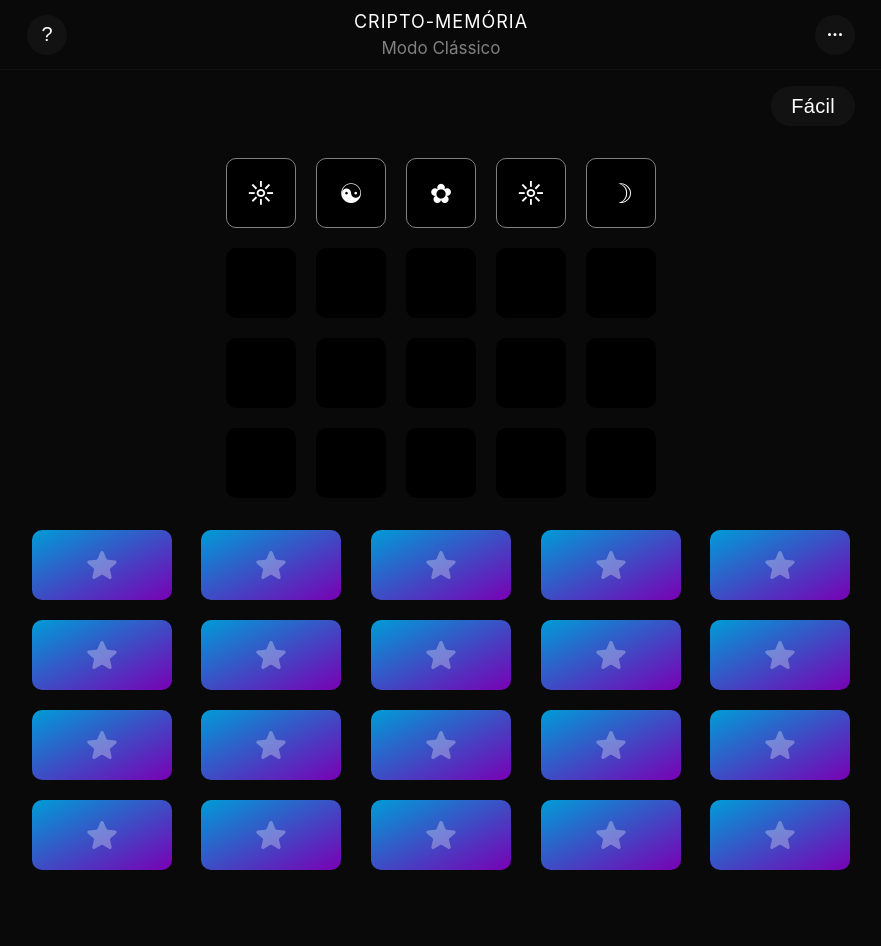
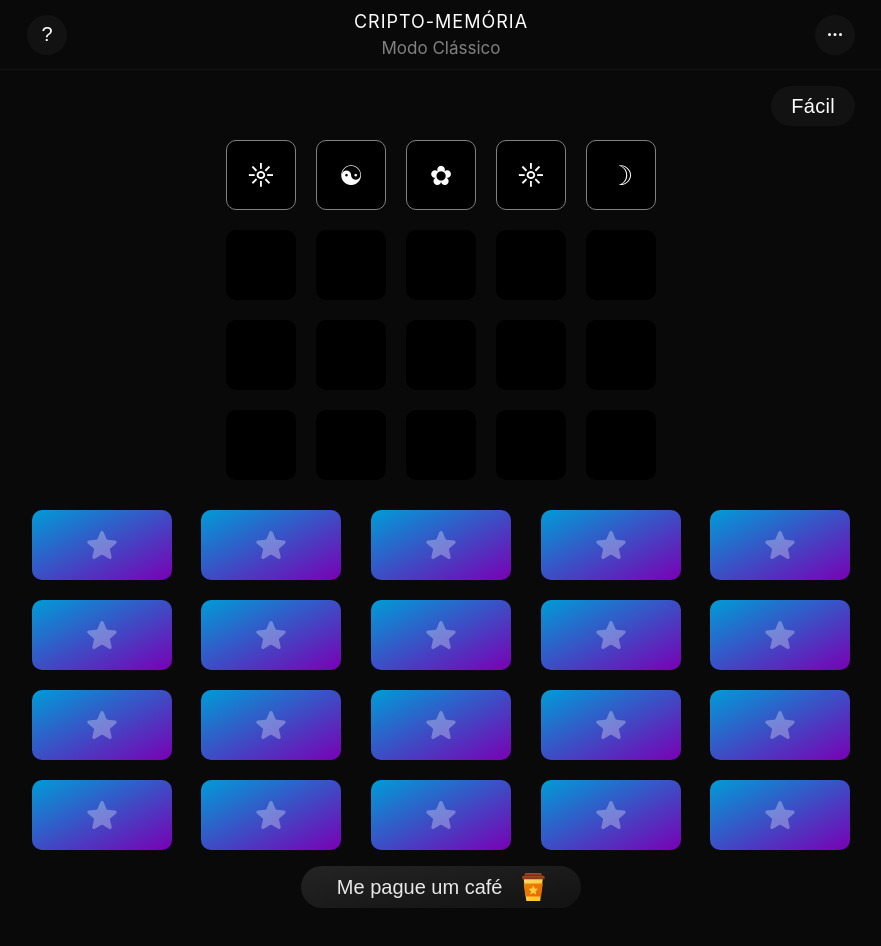
Before and after one commit to abner-bernal/criptomemoria, a Next.js app: page / in a window 1280 px wide. Shown: the top 946 px of the page, without its empty margins (199-1080 px from the left). Built offline with nearby package versions, Linux system fonts and the light colour scheme.

Commit message:
Add Donate

```diff
--- /dev/null
+++ b/src/components/BuyMeACoffee/index.tsx
@@ -0,0 +1,20 @@
+import { CoffeeCup, DonateButton } from "./styles";
+
+function BuyMeACoffee() {
+
+  const handleClickDonate = () => {
+    window.PayPal.Donation.Checkout({
+      env: 'production',
+      hosted_button_id: '6GKPEAWPT3YHY',
+    }).renderTo(window.parent)
+  }
+
+  return(
+    <DonateButton onClick={handleClickDonate}>
+      <span>Me pague um café</span>
+      <CoffeeCup />
+    </DonateButton>
+  );
+}
+
+export default BuyMeACoffee;
--- /dev/null
+++ b/src/components/BuyMeACoffee/styles.ts
@@ -0,0 +1,60 @@
+import styled, { keyframes } from "styled-components";
+import CoffeeCupIcon from "../CoffeeCupIcon";
+
+export const DonateButton = styled.button`
+height: 42px;
+border-radius: 22px;
+padding: 7px 36px;
+margin: 16px 0;
+background-image: linear-gradient(to bottom right, ${props => props.theme.colors.gray80}, ${props => props.theme.colors.gray85});
+
+display: flex;
+justify-content: center;
+align-items: center;
+gap: 20px;
+
+span {
+  font-size: 2rem;
+  line-height: 24px;
+  font-weight: 400;
+  color: ${props => props.theme.colors.gray10};
+}
+
+@media(max-width: 540px) {
+  height: 40px;
+
+  span {
+    font-size: 1.7rem;
+  }
+}
+`;
+
+const shakeCoffee = keyframes`
+0% {
+  transform:matrix(1.00,0.00,0.00,1.00,0,0);
+}
+1% {
+  transform:matrix(1.00,0.00,0.00,1.00,0,-6);
+}
+2% {
+  transform:matrix(0.94,0.34,-0.34,0.94,3,-7);
+}
+3% {
+  transform:matrix(0.96,-0.28,0.28,0.96,-4,-6);
+}
+4% {
+  transform:matrix(1.00,0.00,0.00,1.00,0,-8);
+}
+5% {
+  transform:matrix(1.00,0.00,0.00,1.00,0,4);
+}
+6%, 100% {
+  transform:matrix(1.00,0.00,0.00,1.00,0,0);
+}
+`;
+
+export const CoffeeCup = styled(CoffeeCupIcon)`
+  height: 100%;
+  width: auto;
+  animation: ${shakeCoffee} 18s 3s forwards infinite;
+`;
--- /dev/null
+++ b/src/components/CoffeeCupIcon/index.tsx
@@ -0,0 +1,82 @@
+import { memo } from "react";
+
+function CoffeeCupIcon({...rest}) {
+  return (
+    <svg
+      {...rest}
+      width='237'
+      height='292'
+      fillRule='evenodd'
+      clipRule='evenodd'
+      imageRendering='optimizeQuality'
+      shapeRendering='geometricPrecision'
+      textRendering='geometricPrecision'
+      viewBox='0 0 237 291.05'
+    >
+      <defs>
+        <linearGradient
+          id='id0'
+          x1='118.25'
+          x2='118.25'
+          y1='27.45'
+          y2='63.83'
+          gradientUnits='userSpaceOnUse'
+        >
+          <stop offset='0' stopColor='#A24E27'></stop>
+          <stop offset='1' stopColor='#853214'></stop>
+        </linearGradient>
+        <linearGradient
+          id='id1'
+          x1='116.71'
+          x2='116.71'
+          y1='0.17'
+          y2='27.45'
+          gradientUnits='userSpaceOnUse'
+          xlinkHref='#id0'
+        ></linearGradient>
+        <linearGradient
+          id='id2'
+          x1='52.65'
+          x2='162.17'
+          y1='87.59'
+          y2='266.67'
+          gradientUnits='userSpaceOnUse'
+        >
+          <stop offset='0' stopColor='#EC8501'></stop>
+          <stop offset='1' stopColor='#E56901'></stop>
+        </linearGradient>
+        <linearGradient
+          id='id3'
+          x1='1.12'
+          x2='203.74'
+          y1='71.57'
+          y2='264.46'
+          gradientUnits='userSpaceOnUse'
+        >
+          <stop offset='0' stopColor='#FFD868'></stop>
+          <stop offset='1' stopColor='#FEC52B'></stop>
+        </linearGradient>
+      </defs>
+      <g fillRule='nonzero'>
+        <path
+          fill='url(#id3)'
+          d='M217.35 54.72L189.76 291.22 44.78 291.22 17.16 54.72z'
+        ></path>
+        <path
+          fill='url(#id2)'
+          d='M199.07 244.97H35.35L17.16 109.29h200.11l-18.19 135.67-.01.01zm-81.19-37.83c.81 0 1.59.23 2.27.65l20.5 12.41c.69.42 1.48.64 2.28.65.92 0 1.83-.3 2.57-.86a4.33 4.33 0 001.84-3.53c0-.35-.04-.69-.13-1.02l-5.45-23.3c-.08-.34-.12-.69-.12-1.05 0-1.26.55-2.46 1.51-3.28l18.14-15.63a4.29 4.29 0 001.52-3.28c0-.48-.08-.95-.23-1.39a4.284 4.284 0 00-3.81-3.04l-23.86-2a4.31 4.31 0 01-3.69-2.68l-9.28-22.05a4.359 4.359 0 00-4.03-2.69h-.09a4.32 4.32 0 00-3.99 2.69l-9.28 22.06a4.317 4.317 0 01-3.69 2.67l-23.86 2a4.32 4.32 0 00-3.83 3.04c-.15.44-.22.9-.22 1.36 0 1.28.56 2.49 1.53 3.31l18.12 15.63c.98.81 1.54 2.01 1.54 3.28 0 .36-.04.71-.12 1.05l-5.47 23.3a3.8 3.8 0 00-.12 1c0 1.41.68 2.74 1.83 3.55.74.56 1.65.86 2.58.86.79-.01 1.59-.23 2.27-.65l20.48-12.41c.69-.42 1.48-.65 2.29-.65z'
+        ></path>
+        <path
+          fill='url(#id0)'
+          d='M18.19 27.45H218.3c10.05 0 18.2 8.15 18.2 18.19v18.19H0V45.64C0 35.6 8.15 27.45 18.19 27.45z'
+        ></path>
+        <path
+          fill='url(#id1)'
+          d='M43.92.17h145.55c10.04 0 18.19 8.14 18.19 18.19v9.09H25.75v-9.09C25.75 8.32 33.88.18 43.92.17z'
+        ></path>
+      </g>
+    </svg>
+  );
+}
+
+export default memo(CoffeeCupIcon);
--- a/src/components/GameHeader/styles.ts
+++ b/src/components/GameHeader/styles.ts
@@ -5,11 +5,11 @@ export const Container = styled.div`
   display: flex;
   flex-direction: row;
   width: 100%;
-  padding: 16px 0;
+  margin: 16px 0 0;
   align-items: center;
 
   @media(max-width: 540px) {
-    padding: 16px 8px;
+    margin: 16px 8px 0;
   }
 `;
 
--- a/src/components/GameWord/styles.ts
+++ b/src/components/GameWord/styles.ts
@@ -6,7 +6,7 @@ export const Container = styled.div`
   width: 100%;
   gap: 2rem;
   flex-direction: column;
-  padding: 16px 0;
+  margin: 14px 0 16px;
 
   @media(max-width: 820px) {
     gap: 1.6rem;
--- a/src/components/Grid/styled.ts
+++ b/src/components/Grid/styled.ts
@@ -3,7 +3,7 @@ import styled from "styled-components";
 export const Container = styled.div`
   display: grid;
   width: 100%;
-  padding: 16px 0;
+  margin: 14px 0 0;
   grid-template-columns: repeat(5, 1fr);
   gap: 2rem;
 
--- a/src/pages/frenetic.tsx
+++ b/src/pages/frenetic.tsx
@@ -25,6 +25,7 @@ import { LetterProps } from "../components/Letter";
 import { CardProps } from "../components/Card";
 import GameWord from "../components/GameWord";
 import Grid from "../components/Grid";
+import BuyMeACoffee from "../components/BuyMeACoffee";
 
 const FreneticMode: NextPage = () => {
   const [isGameOverModalOpen, setGameOverModalOpen] = useState<boolean>(false);
@@ -101,6 +102,7 @@ const FreneticMode: NextPage = () => {
       <Head>
         <title>CRIPTO | Frenético</title>
       </Head>
+      <BuyMeACoffee />
       <Grid
         cards={cards}
         tries={tries}
--- a/src/pages/index.tsx
+++ b/src/pages/index.tsx
@@ -22,6 +22,7 @@ import { LetterProps } from "../components/Letter";
 import { CardProps } from "../components/Card";
 import GameWord from "../components/GameWord";
 import Grid from "../components/Grid";
+import BuyMeACoffee from "../components/BuyMeACoffee";
 
 const Home: NextPage = () => {
   const [isGameOverModalOpen, setGameOverModalOpen] = useState<boolean>(false);
@@ -95,6 +96,7 @@ const Home: NextPage = () => {
       <Head>
         <title>CRIPTO | Clássico</title>
       </Head>
+      <BuyMeACoffee />
       <Grid
         cards={cards}
         tries={tries}
```
